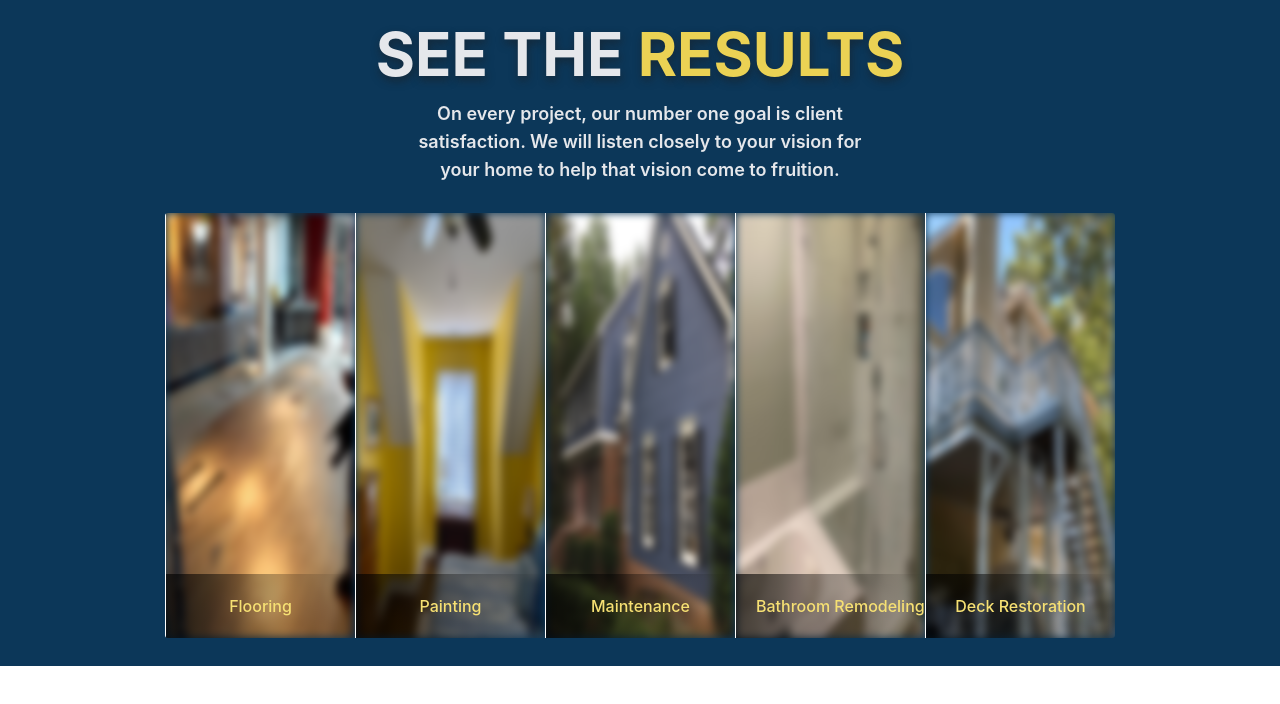
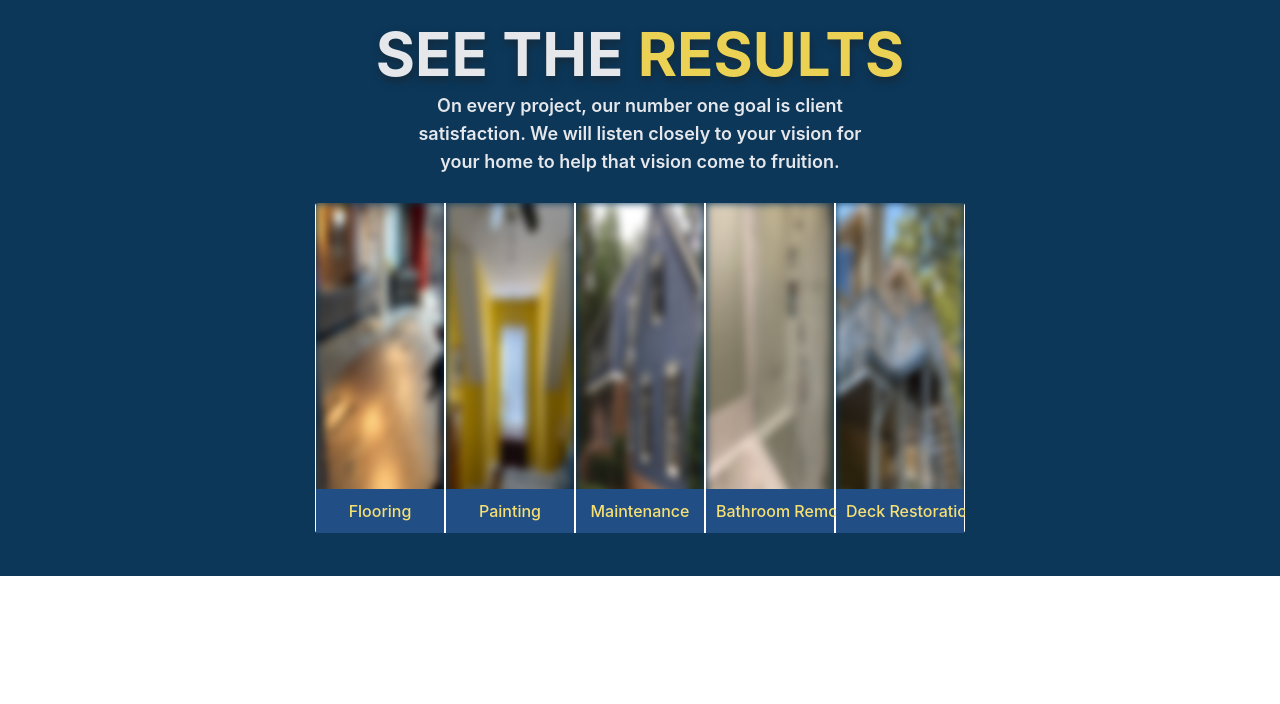
Before and after one commit to AaronTheDesigner/inside-out, a Next.js app: page /components/Gallery in a window 1280 px wide. Shown: the top 704 px of the page. Built offline with nearby package versions, Linux system fonts and the light colour scheme.

Commit message:
gallery complete

```diff
--- /dev/null
+++ b/pages/about.js
@@ -0,0 +1,9 @@
+import React from 'react'
+
+const about = () => {
+  return (
+    <div>about</div>
+  )
+}
+
+export default about
--- a/pages/components/Gallery.js
+++ b/pages/components/Gallery.js
@@ -20,9 +20,9 @@ const [ref, inView] = useInView({
         >
             see the <motion.span ref={ref} style={{ color: inView ? '#EBD254' : 'text-gray-200', transition: '1s 1s' }}>results</motion.span>
         </motion.h1>
-        <p className='text-center font-semibold text-lg m-4 text-gray-200 w-2/5 mx-auto'>On every project, our number one goal is client satisfaction. We will listen closely to your vision for your home to help that vision come to fruition.</p>
-        <div className="gallery">
-            <ul>
+        <p className='text-center text-xs sm:text-sm md:text-base lg:text-lg w-3/5 xl:w-2/5 font-semibold text-gray-200  mx-auto'>On every project, our number one goal is client satisfaction. We will listen closely to your vision for your home to help that vision come to fruition.</p>
+        <div className="gallery h-60 lg:h-80 xl:h-96">
+            <ul className=''>
                 <li>
                     <span className='gal-label'>
                         Flooring
--- /dev/null
+++ b/pages/painting.js
@@ -0,0 +1,9 @@
+import React from 'react'
+
+const painting = () => {
+  return (
+    <div>painting</div>
+  )
+}
+
+export default painting
--- /dev/null
+++ b/pages/service.js
@@ -0,0 +1,9 @@
+import React from 'react'
+
+const service = () => {
+  return (
+    <div>service</div>
+  )
+}
+
+export default service
--- a/styles/globals.css
+++ b/styles/globals.css
@@ -128,7 +128,6 @@ a {
   position: relative;
   display: grid;
   place-items: center;
-  height:450px;
 }
 
 .gallery ul {
@@ -138,9 +137,9 @@ a {
   list-style: none;
   border-radius:3px;
   margin: auto;
-  /* width: 995px; */
   height: 425px;
 }
+
 
 .gallery li {
   position: relative;
@@ -148,6 +147,7 @@ a {
   height: 425px;
   float: left;
   border-left: 1px solid white;
+  border-right: 1px solid white;
   transition: all 0.7s;
 }
 
@@ -178,7 +178,9 @@ a {
   background: -ms-linear-gradient(left,  rgba(0,0,0,0.65) 0%,rgba(0,0,0,0) 100%); /* IE10+ */
   background: linear-gradient(to right,  rgba(0,0,0,0.65) 0%,rgba(0,0,0,0) 100%); /* W3C */
   filter: progid:DXImageTransform.Microsoft.gradient( startColorstr='#a6000000', endColorstr='#00000000',GradientType=1 ); /* IE6-9 */
+  background: #214E85;
 
+  padding: 5px;
 }
 
 .gal-image {
@@ -188,62 +190,117 @@ a {
 
 .gal-image:hover {
   filter: blur(0);
-
-}
-/*
-ul {
-position:absolute;
-  top:0;
-  bottom:0;
-  left:0;
-  right:0;
-  margin:auto;
-  list-style:none;
-  width:955px;
-  height:450px;
-  border-radius:3px;
-  overflow:hidden;
-  box-shadow:1px 1px 3px 1px;
 }
 
-
-li {
-  position:relative;
-  width:190px;
-  height:450px;
-  float:left;
-  border-left:1px solid white;
-  -webkit-transition:all 0.7s;
-  -moz-transition:all 0.7s;
-  transition:all 0.7s;
-  box-shadow:-2px 0 10px 2px;
+.gallery ul {
+  height: 145px;
 }
 
-ul li:first-child {
-  border:none;
-} */
-
-/* span {
-  display:block;
-  position:absolute;
-  bottom:0;
-  width:50%;
-  color:white;
-  white-space:nowrap;
-  padding:20px;
-
+.gallery li {
+  width: 50px;
+  height: 145px;
 }
 
-img {
-  width:800px;
-  height:450px;
+.gallery ul:hover li {
+  width:20px;
 }
 
-ul:hover li {
-  width:50px;
+.gallery ul li:hover {
+  width: 200px;
 }
 
+.gal-label {
+  padding: 5px;
+}
 
-ul li:hover {
-  width:750px;
-} */
+@media screen and (min-width: 640px) {
+  .gallery ul {
+    height: 145px;
+  }
+
+  .gallery li {
+    width: 50px;
+    height: 145px;
+  }
+
+  .gallery ul:hover li {
+    width:20px;
+  }
+
+  .gallery ul li:hover {
+    width: 200px;
+  }
+
+  .gal-label {
+    padding: 5px;
+  }
+}
+
+@media screen and (min-width: 768px) {
+  .gallery ul {
+    height: 180px;
+  }
+
+  .gallery li {
+    width: 70px;
+    height: 180px;
+  }
+
+  .gallery ul:hover li {
+    width: 25px;
+  }
+
+  .gallery ul li:hover {
+    width: 250px;
+  }
+
+  .gal-label {
+    padding: 6px;
+  }
+}
+
+@media screen and (min-width: 1024px) {
+  .gallery ul {
+    height: 250px;
+  }
+
+  .gallery li {
+    width: 90px;
+    height: 250px;
+  }
+
+  .gallery ul:hover li {
+    width: 39px;
+  }
+
+  .gallery ul li:hover {
+    width: 300px;
+  }
+
+  .gal-label {
+    padding: 8px;
+  }
+}
+
+@media screen and (min-width: 1280px) {
+  .gallery ul {
+    height: 330px;
+  }
+
+  .gallery li {
+    width: 130px;
+    height: 330px;
+  }
+
+  .gallery ul:hover li {
+    width: 57px;
+  }
+
+  .gallery ul li:hover {
+    width: 420px;
+  }
+
+  .gal-label {
+    padding: 10px;
+  }
+}
```
